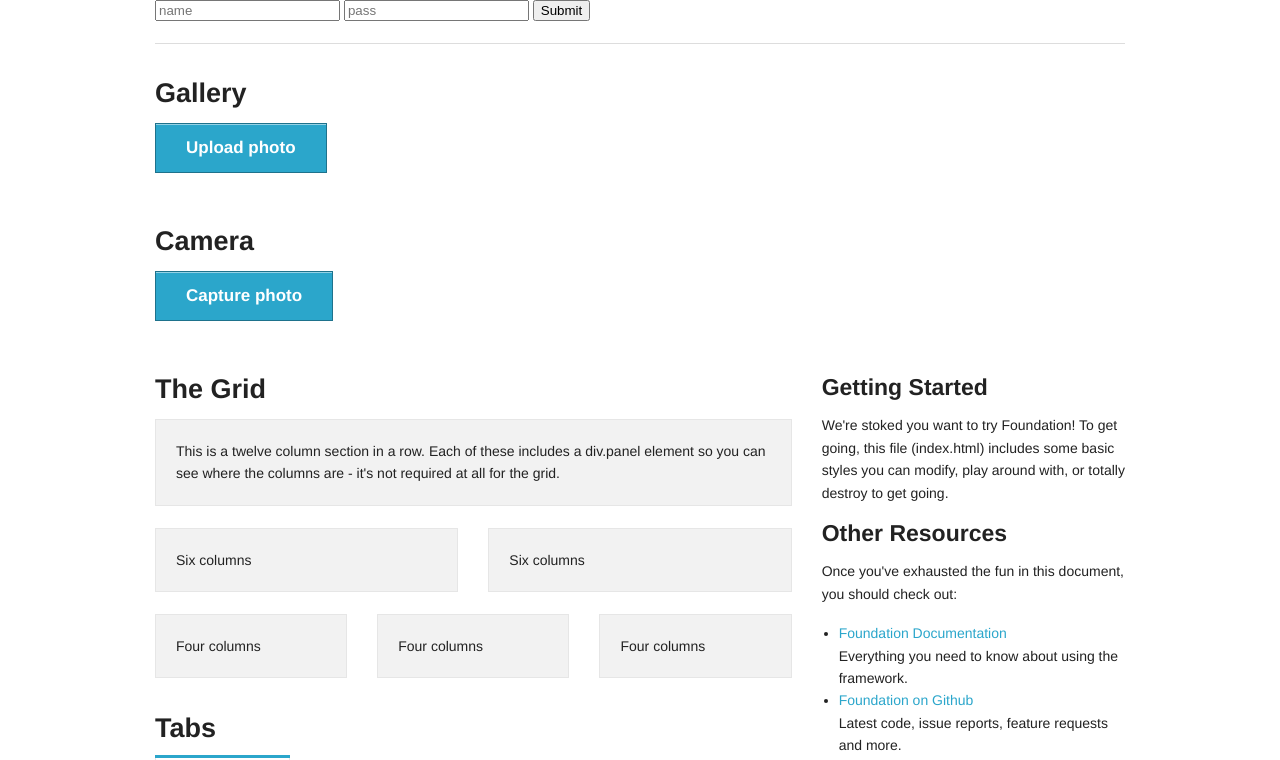
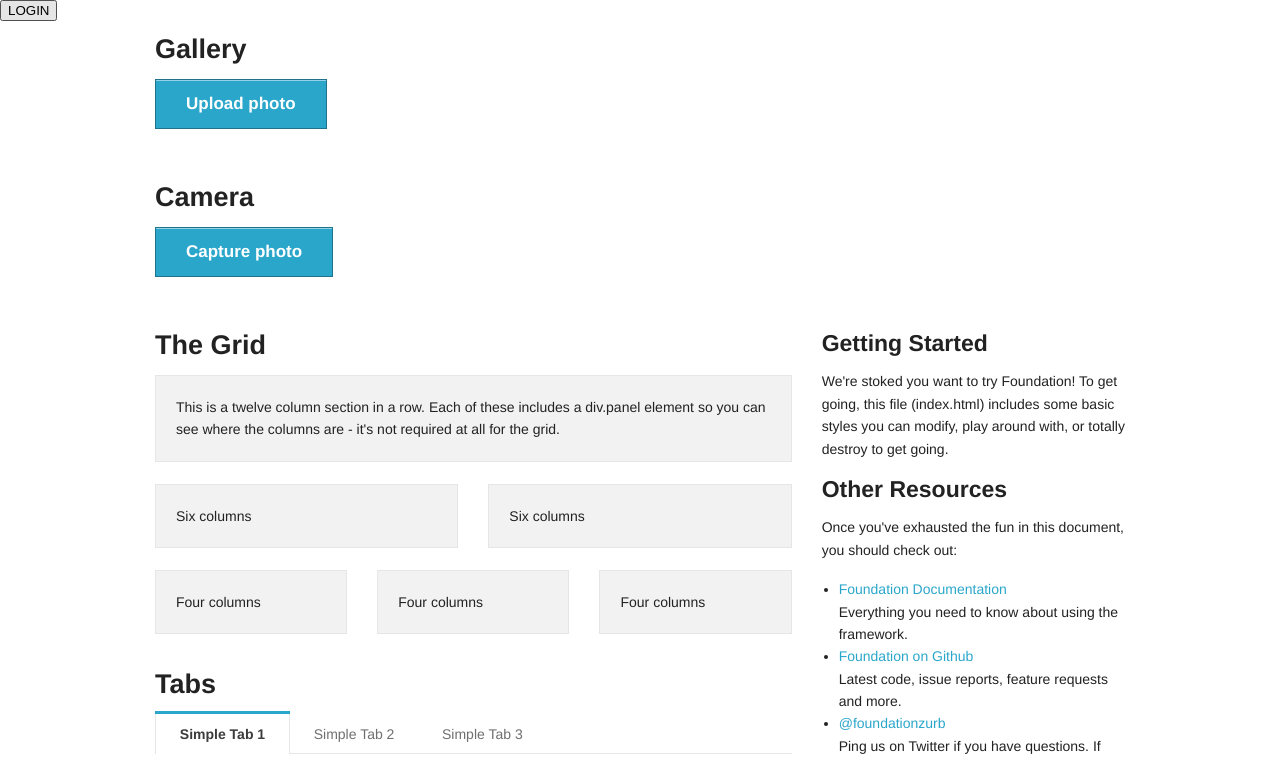
Before and after one commit to Muus/photobrawler, a PHP site: page /index.php in a window 1280 px wide. Shown: the top 760 px of the page. Run offline with PHP 8.4, Linux system fonts and the light colour scheme; data that the repository does not hold is empty; some libraries are stand-ins or nearby versions.

Commit message:
2 buttons

```diff
--- a/index.php
+++ b/index.php
@@ -7,6 +7,7 @@ if (isset($_SESSION['email'])) {
 <script>
 	var logged_in_user = '.$_SESSION["userid"].';
 </script>
+    <a href="logout/"><button>LOGOUT</button></a>
 	';
 
 
@@ -14,9 +15,10 @@ if (isset($_SESSION['email'])) {
 
 }else{
 
-	echo '
+    echo '
+    <a href="login/"><button>LOGIN</button></a>
 <script>
-	var logged_in_user = false;
+    var logged_in_user = false;
 </script>
 	';
 
@@ -48,14 +50,6 @@ $db->connector();
 
 	<div class="row">
 		<div id="lozz"></div>
-		<div class="twelve columns">
-			<form method="post">
-				<input placeholder="name">
-				<input placeholder="pass">
-				<input type="submit"></input>
-			</form>
-			<hr />
-        </div>
     </div>
 
     <div class="row">
--- /dev/null
+++ b/logout/index.php
@@ -0,0 +1,4 @@
+<?php
+session_start();
+session_destroy();
+header('Location: ../');
```
